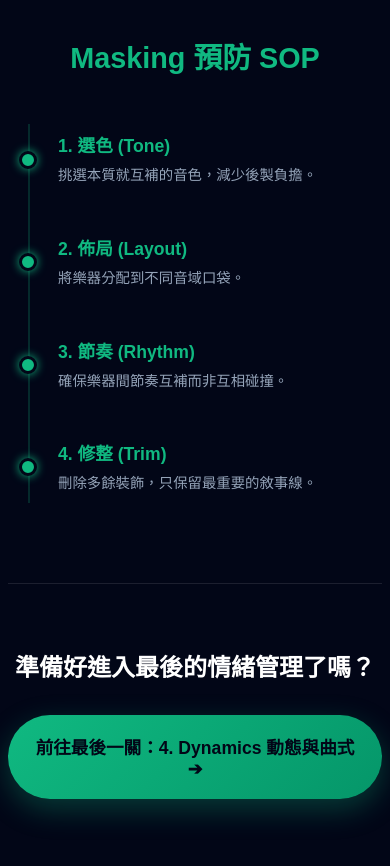
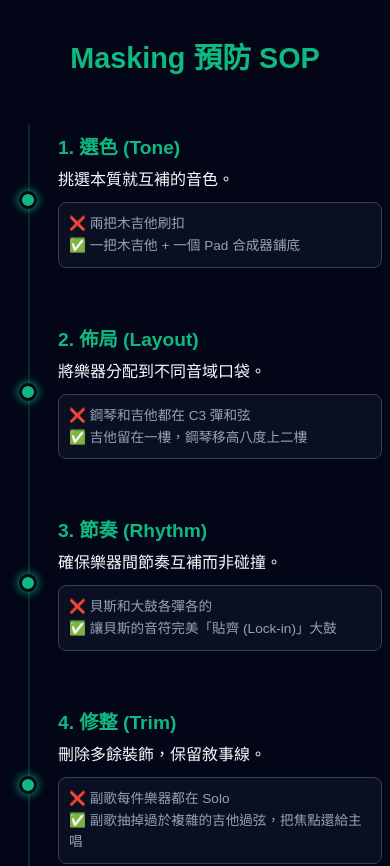
Before and after one commit to lifreedomstudio/lifreedom-studio, a Next.js app: page /courses/arrangement/masking-training in a window 390 px wide. Shown: the part 2040-2906 px from the top of the page. Built offline with nearby package versions, Linux system fonts and the light colour scheme.

Commit message:
Fix all mobile layouts and font sizes

```diff
--- a/src/app/courses/arrangement/masking-training/page.tsx
+++ b/src/app/courses/arrangement/masking-training/page.tsx
@@ -130,26 +130,60 @@ const MidFreqJamVisual = ({ isMobile }: { isMobile: boolean }) => {
     );
 };
 
-// --- 🛠️ 3. 檢查流程 Timeline ---
+// --- 🛠️ 3. 檢查流程 Timeline (加入實戰舉例) ---
 const MaskingTimeline = ({ isMobile }: { isMobile: boolean }) => {
     const steps = [
-        { title: "1. 選色 (Tone)", desc: "挑選本質就互補的音色，減少後製負擔。", pos: "top" },
-        { title: "2. 佈局 (Layout)", desc: "將樂器分配到不同音域口袋。", pos: "bottom" },
-        { title: "3. 節奏 (Rhythm)", desc: "確保樂器間節奏互補而非互相碰撞。", pos: "top" },
-        { title: "4. 修整 (Trim)", desc: "刪除多餘裝飾，只保留最重要的敘事線。", pos: "bottom" },
+        {
+            title: "1. 選色 (Tone)",
+            desc: "挑選本質就互補的音色。",
+            example: "❌ 兩把木吉他刷扣 \n✅ 一把木吉他 + 一個 Pad 合成器鋪底",
+            pos: "top"
+        },
+        {
+            title: "2. 佈局 (Layout)",
+            desc: "將樂器分配到不同音域口袋。",
+            example: "❌ 鋼琴和吉他都在 C3 彈和弦 \n✅ 吉他留在一樓，鋼琴移高八度上二樓",
+            pos: "bottom"
+        },
+        {
+            title: "3. 節奏 (Rhythm)",
+            desc: "確保樂器間節奏互補而非碰撞。",
+            example: "❌ 貝斯和大鼓各彈各的 \n✅ 讓貝斯的音符完美「貼齊 (Lock-in)」大鼓",
+            pos: "top"
+        },
+        {
+            title: "4. 修整 (Trim)",
+            desc: "刪除多餘裝飾，保留敘事線。",
+            example: "❌ 副歌每件樂器都在 Solo \n✅ 副歌抽掉過於複雜的吉他過弦，把焦點還給主唱",
+            pos: "bottom"
+        },
     ];
 
     return (
-        <div style={{ position: 'relative', width: '100%', height: isMobile ? 'auto' : '200px', marginTop: '3rem' }}>
+        <div style={{ position: 'relative', width: '100%', height: isMobile ? 'auto' : '300px', marginTop: '3rem' }}>
             <div style={{ position: 'absolute', top: isMobile ? 0 : '50%', left: isMobile ? '20px' : 0, right: 0, bottom: isMobile ? 0 : 'auto', width: isMobile ? '2px' : '100%', height: isMobile ? '100%' : '3px', background: 'rgba(16, 185, 129, 0.2)', transform: isMobile ? 'none' : 'translateY(-1.5px)', zIndex: 1 }} />
-            <div style={{ display: 'flex', flexDirection: isMobile ? 'column' : 'row', justifyContent: 'space-between', height: '100%', gap: isMobile ? '2rem' : '0' }}>
+
+            <div style={{ display: 'flex', flexDirection: isMobile ? 'column' : 'row', justifyContent: 'space-between', height: '100%', gap: isMobile ? '2.5rem' : '0' }}>
                 {steps.map((step, i) => (
                     <div key={i} style={{ flex: 1, position: 'relative', display: 'flex', flexDirection: isMobile ? 'row' : 'column', alignItems: 'center', paddingLeft: isMobile ? '50px' : '0' }}>
+
                         <div style={{ position: 'absolute', top: isMobile ? '50%' : '50%', left: isMobile ? '20px' : '50%', transform: 'translate(-50%, -50%)', width: '18px', height: '18px', background: '#10b981', borderRadius: '50%', border: '3px solid #020617', boxShadow: '0 0 10px #10b981', zIndex: 10 }} />
-                        <div style={{ textAlign: isMobile ? 'left' : 'center', width: isMobile ? '100%' : '240px', position: isMobile ? 'static' : 'absolute', bottom: !isMobile && step.pos === 'top' ? 'calc(50% + 30px)' : 'auto', top: !isMobile && step.pos === 'bottom' ? 'calc(50% + 30px)' : 'auto', padding: isMobile ? '0.5rem 0' : '0' }}>
-                            <h4 style={{ color: '#10b981', fontSize: '1.1rem', marginBottom: '8px', fontWeight: 'bold' }}>{step.title}</h4>
-                            <p style={{ color: '#94a3b8', fontSize: '0.9rem', margin: 0, lineHeight: '1.5' }}>{step.desc}</p>
+
+                        <div style={{
+                            textAlign: isMobile ? 'left' : 'center',
+                            width: isMobile ? '100%' : '240px',
+                            position: isMobile ? 'static' : 'absolute',
+                            bottom: !isMobile && step.pos === 'top' ? 'calc(50% + 30px)' : 'auto',
+                            top: !isMobile && step.pos === 'bottom' ? 'calc(50% + 30px)' : 'auto',
+                            padding: isMobile ? '0.5rem 0' : '0'
+                        }}>
+                            <h4 style={{ color: '#10b981', fontSize: '1.2rem', marginBottom: '8px', fontWeight: 'bold' }}>{step.title}</h4>
+                            <p style={{ color: '#f8fafc', fontSize: '1rem', margin: '0 0 10px 0', lineHeight: '1.5' }}>{step.desc}</p>
+                            <div style={{ background: 'rgba(15, 23, 42, 0.6)', border: '1px solid #334155', padding: '10px', borderRadius: '8px', textAlign: 'left', fontSize: '0.85rem', color: '#94a3b8', whiteSpace: 'pre-line', lineHeight: '1.6' }}>
+                                {step.example}
+                            </div>
                         </div>
+
                     </div>
                 ))}
             </div>
```
Also changed, not shown: src/app/courses/mixing/compressor-training/page.tsx (+5 -3 lines).
